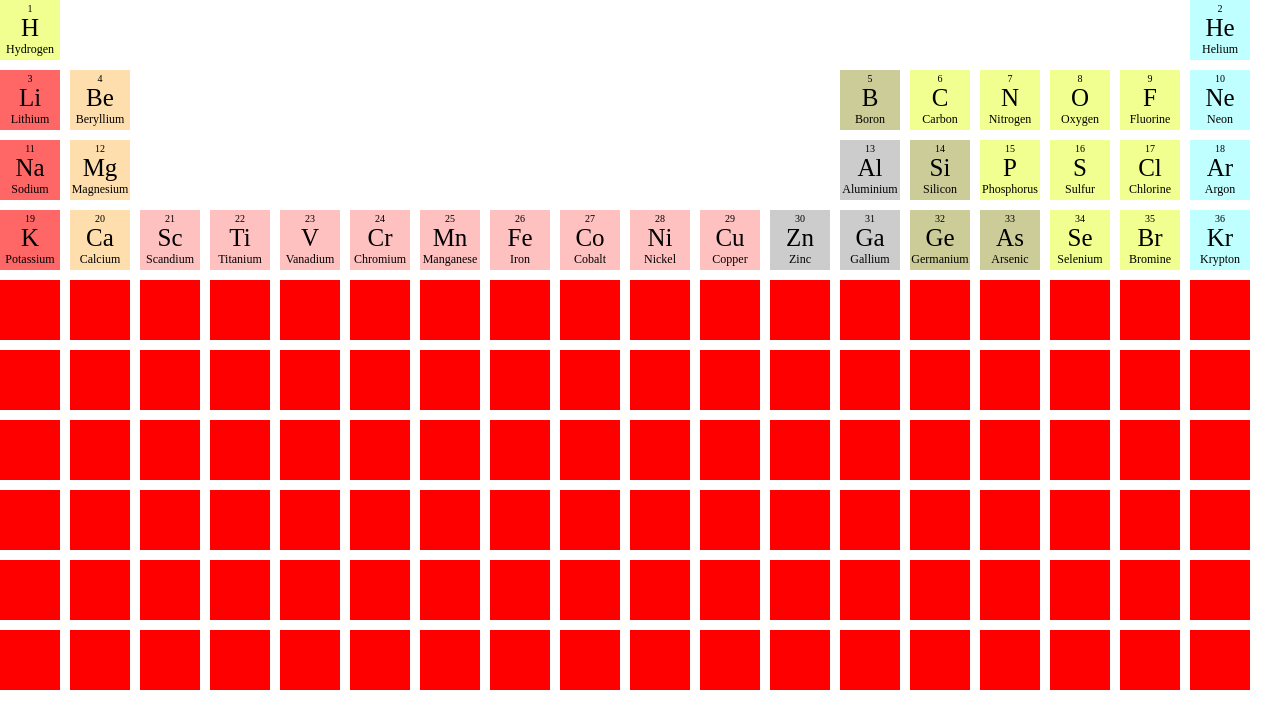
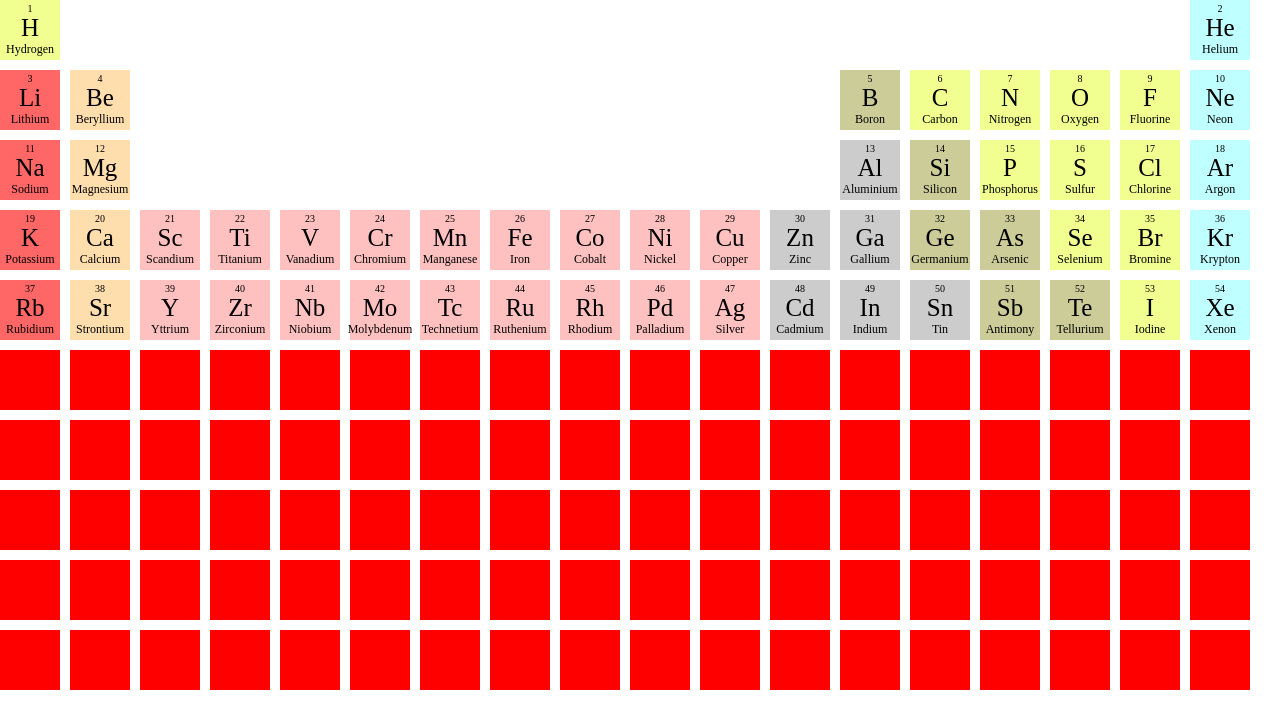
Before and after one commit to marselgray/periodic-table, a website: page index.html in a window 1280 px wide. Drawn offline with Linux system fonts and the light colour scheme.

Commit message:
✨ Build:5th row

```diff
--- a/index.html
+++ b/index.html
@@ -236,24 +236,98 @@
 			<div class="element--name__full">Krypton</div>
 		</div>
 
-		<div class="grid--box"></div>
-		<div class="grid--box"></div>
-		<div class="grid--box"></div>
-		<div class="grid--box"></div>
-		<div class="grid--box"></div>
-		<div class="grid--box"></div>
-		<div class="grid--box"></div>
-		<div class="grid--box"></div>
-		<div class="grid--box"></div>
-		<div class="grid--box"></div>
-		<div class="grid--box"></div>
-		<div class="grid--box"></div>
-		<div class="grid--box"></div>
-		<div class="grid--box"></div>
-		<div class="grid--box"></div>
-		<div class="grid--box"></div>
-		<div class="grid--box"></div>
-		<div class="grid--box"></div>
+
+		<div class="grid--box red">
+			<div class="element--number element--one"></div>
+			<div class="element--name">Rb</div>
+			<div class="element--name__full">Rubidium</div>
+		</div>
+		<div class="grid--box mustard">
+			<div class="element--number element--one"></div>
+			<div class="element--name">Sr</div>
+			<div class="element--name__full">Strontium</div>
+		</div>
+		<div class="grid--box pink">
+			<div class="element--number element--one"></div>
+			<div class="element--name">Y</div>
+			<div class="element--name__full">Yttrium</div>
+		</div>
+		<div class="grid--box pink">
+			<div class="element--number element--one"></div>
+			<div class="element--name">Zr</div>
+			<div class="element--name__full">Zirconium</div>
+		</div>
+		<div class="grid--box pink">
+			<div class="element--number element--one"></div>
+			<div class="element--name">Nb</div>
+			<div class="element--name__full">Niobium</div>
+		</div>
+		<div class="grid--box pink">
+			<div class="element--number element--one"></div>
+			<div class="element--name">Mo</div>
+			<div class="element--name__full">Molybdenum</div>
+		</div>
+		<div class="grid--box pink">
+			<div class="element--number element--one"></div>
+			<div class="element--name">Tc</div>
+			<div class="element--name__full">Technetium</div>
+		</div>
+		<div class="grid--box pink">
+			<div class="element--number element--one"></div>
+			<div class="element--name">Ru</div>
+			<div class="element--name__full">Ruthenium</div>
+		</div>
+		<div class="grid--box pink">
+			<div class="element--number element--one"></div>
+			<div class="element--name">Rh</div>
+			<div class="element--name__full">Rhodium</div>
+		</div>
+		<div class="grid--box pink">
+			<div class="element--number element--one"></div>
+			<div class="element--name">Pd</div>
+			<div class="element--name__full">Palladium</div>
+		</div>
+		<div class="grid--box pink">
+			<div class="element--number element--one"></div>
+			<div class="element--name">Ag</div>
+			<div class="element--name__full">Silver</div>
+		</div>
+		<div class="grid--box grey">
+			<div class="element--number element--one"></div>
+			<div class="element--name">Cd</div>
+			<div class="element--name__full">Cadmium</div>
+		</div>
+		<div class="grid--box grey">
+			<div class="element--number element--one"></div>
+			<div class="element--name">In</div>
+			<div class="element--name__full">Indium</div>
+		</div>
+		<div class="grid--box grey">
+			<div class="element--number element--one"></div>
+			<div class="element--name">Sn</div>
+			<div class="element--name__full">Tin</div>
+		</div>
+		<div class="grid--box yellow--off">
+			<div class="element--number element--one"></div>
+			<div class="element--name">Sb</div>
+			<div class="element--name__full">Antimony</div>
+		</div>
+		<div class="grid--box yellow--off">
+			<div class="element--number element--one"></div>
+			<div class="element--name">Te</div>
+			<div class="element--name__full">Tellurium</div>
+		</div>
+		<div class="grid--box yellow">
+			<div class="element--number element--one"></div>
+			<div class="element--name">I</div>
+			<div class="element--name__full">Iodine</div>
+		</div>
+		<div class="grid--box blue">
+			<div class="element--number element--one"></div>
+			<div class="element--name">Xe</div>
+			<div class="element--name__full">Xenon</div>
+		</div>
+
 
 		<div class="grid--box"></div>
 		<div class="grid--box"></div>
```
